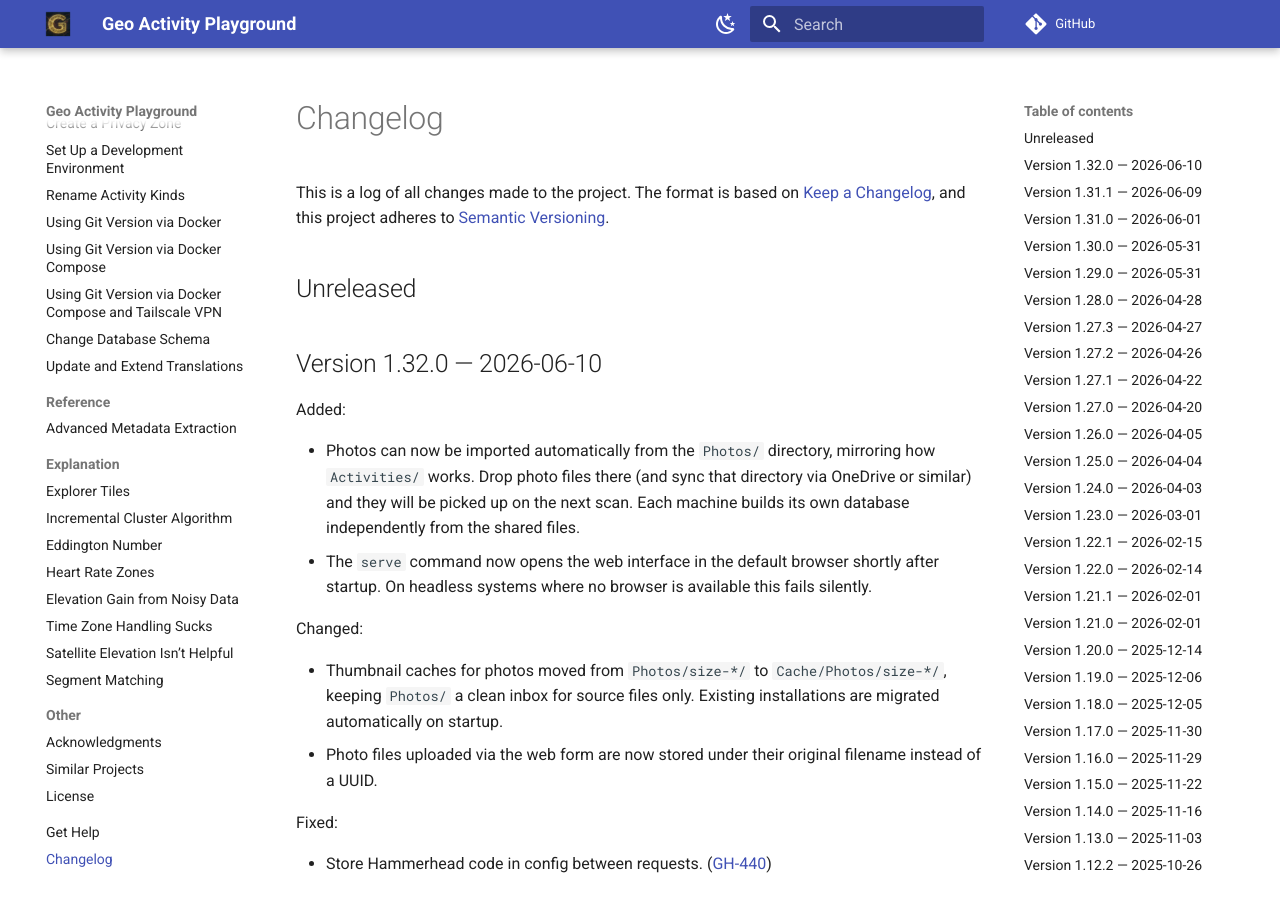
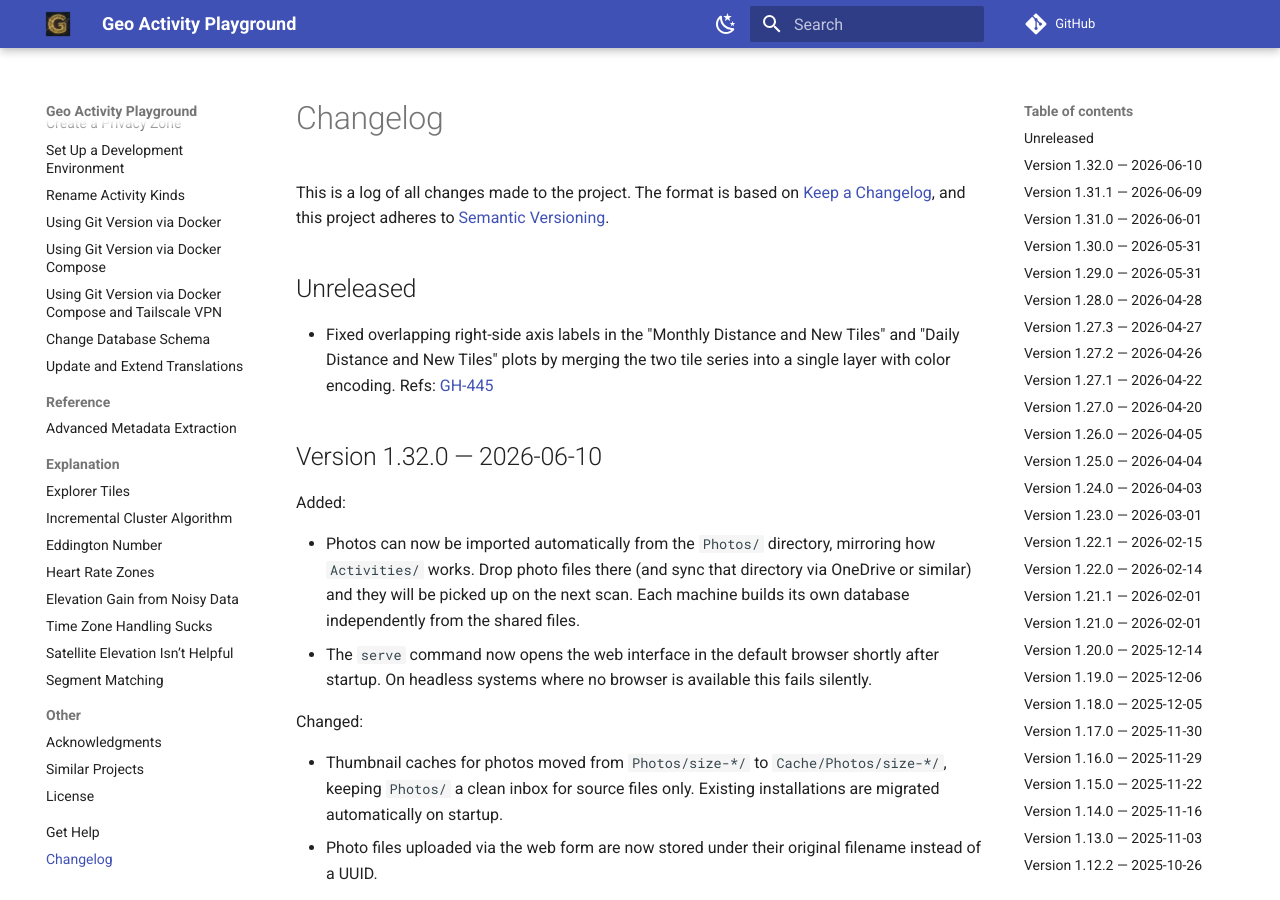
Before and after one commit to martin-ueding/geo-activity-playground, an MkDocs documentation site: the page built from docs/changelog.md, in a window 1280 px wide and 900 px high. Built offline with MkDocs 1.6.1 and Material for MkDocs 9.7.7, drawn with Linux system fonts in a browser that asks for light colours; comment, search, counter and statistics services are not loaded.

Commit message:
docs: note fix for overlapping tile axes in changelog
Refs: GH-445

```diff
--- a/docs/changelog.md
+++ b/docs/changelog.md
@@ -16,6 +16,8 @@ Types of changes
 <!-- next version below this line -->
 
 ## Unreleased
+
+- Fixed overlapping right-side axis labels in the "Monthly Distance and New Tiles" and "Daily Distance and New Tiles" plots by merging the two tile series into a single layer with color encoding. Refs: [GH-445](https://github.com/martin-ueding/geo-activity-playground/issues/445)
 
 
 ## Version 1.32.0 — 2026-06-10
```
